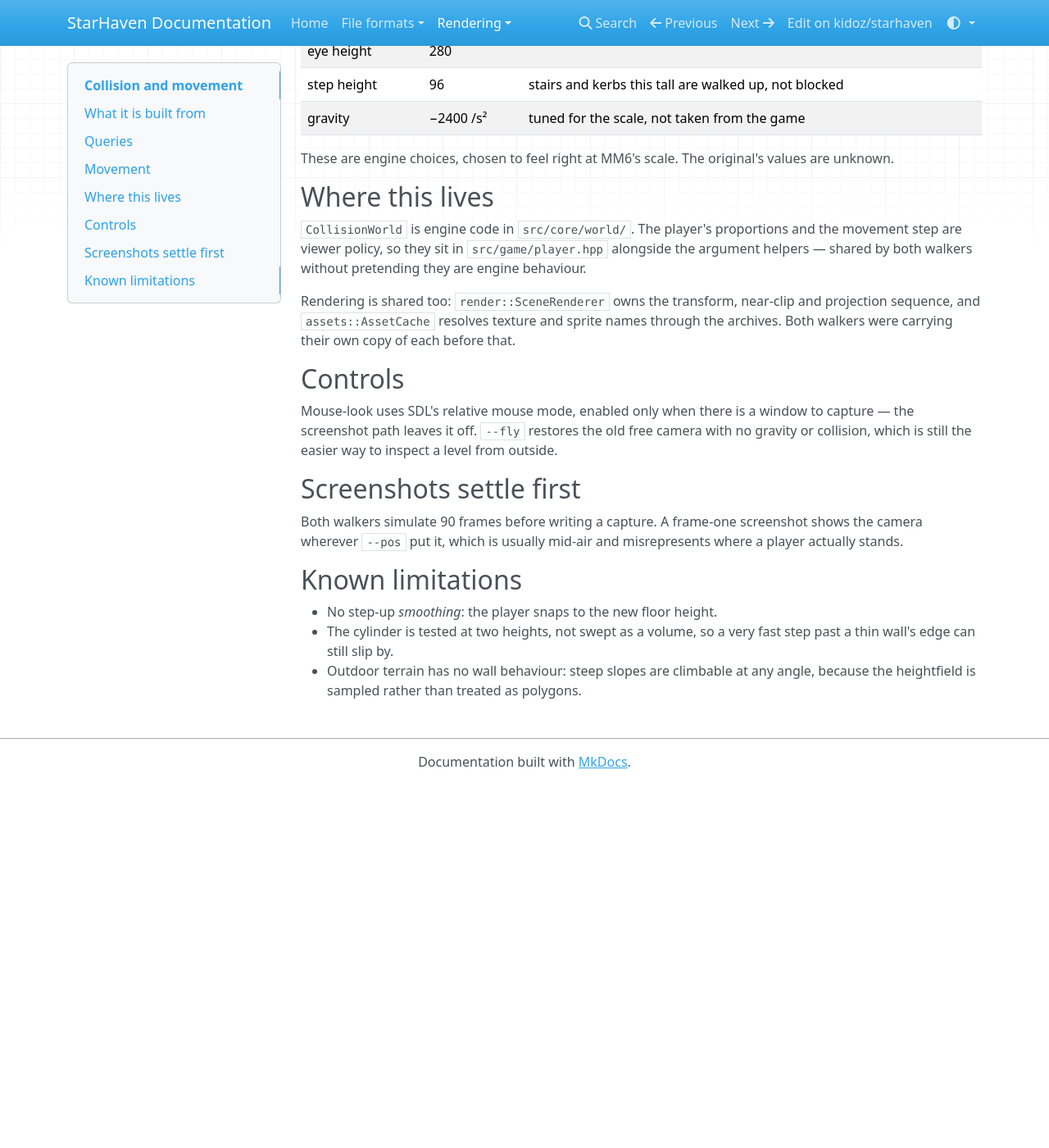
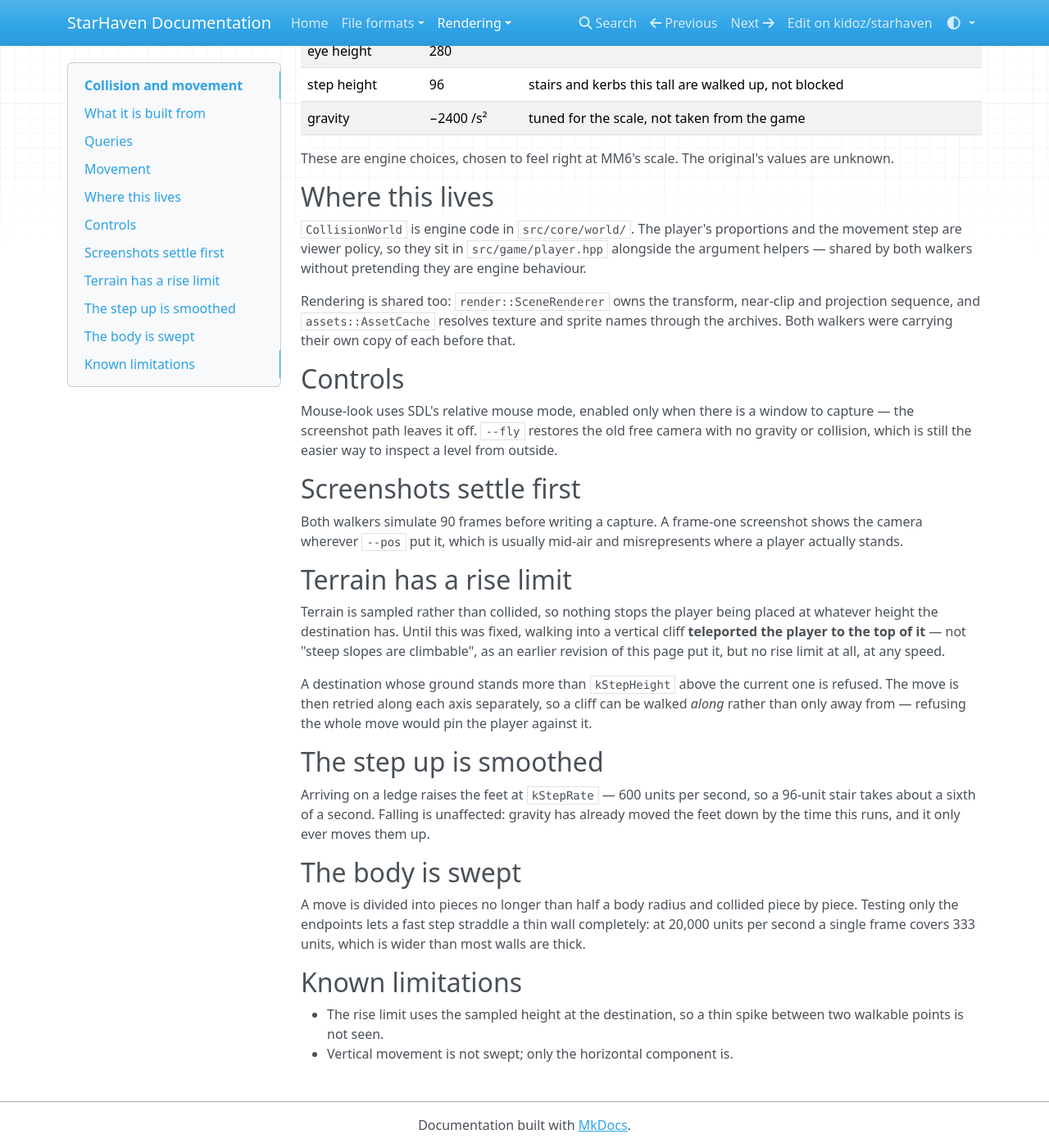
Before and after one commit to kidoz/starhaven, an MkDocs documentation site: the page built from docs/rendering/collision.md, in a window 1280 px wide and 1400 px high, scrolled down 1139 px. Shown: the whole window at 82% size. Built offline with MkDocs 1.6.1, drawn with Linux system fonts in a browser that asks for light colours; nearby versions of some CDN libraries; before the commit the page ends 2096 px from its top, so only the background shows below that.

Commit message:
Document the movement fixes

```diff
--- a/docs/rendering/collision.md
+++ b/docs/rendering/collision.md
@@ -83,10 +83,35 @@ Both walkers simulate 90 frames before writing a capture. A frame-one
 screenshot shows the camera wherever `--pos` put it, which is usually mid-air
 and misrepresents where a player actually stands.
 
+## Terrain has a rise limit
+
+Terrain is sampled rather than collided, so nothing stops the player being
+placed at whatever height the destination has. Until this was fixed, walking
+into a vertical cliff **teleported the player to the top of it** — not "steep
+slopes are climbable", as an earlier revision of this page put it, but no rise
+limit at all, at any speed.
+
+A destination whose ground stands more than `kStepHeight` above the current
+one is refused. The move is then retried along each axis separately, so a cliff
+can be walked *along* rather than only away from — refusing the whole move
+would pin the player against it.
+
+## The step up is smoothed
+
+Arriving on a ledge raises the feet at `kStepRate` — 600 units per second, so a
+96-unit stair takes about a sixth of a second. Falling is unaffected: gravity
+has already moved the feet down by the time this runs, and it only ever moves
+them up.
+
+## The body is swept
+
+A move is divided into pieces no longer than half a body radius and collided
+piece by piece. Testing only the endpoints lets a fast step straddle a thin
+wall completely: at 20,000 units per second a single frame covers 333 units,
+which is wider than most walls are thick.
+
 ## Known limitations
 
-- No step-up *smoothing*: the player snaps to the new floor height.
-- The cylinder is tested at two heights, not swept as a volume, so a very fast
-  step past a thin wall's edge can still slip by.
-- Outdoor terrain has no wall behaviour: steep slopes are climbable at any
-  angle, because the heightfield is sampled rather than treated as polygons.
+- The rise limit uses the sampled height at the destination, so a thin spike
+  between two walkable points is not seen.
+- Vertical movement is not swept; only the horizontal component is.
```
